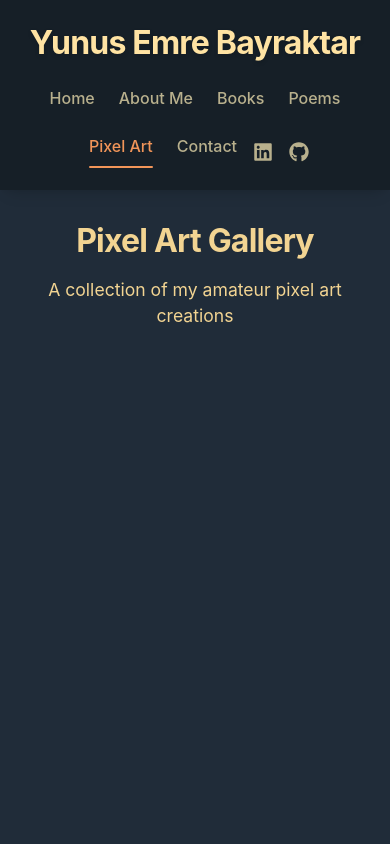
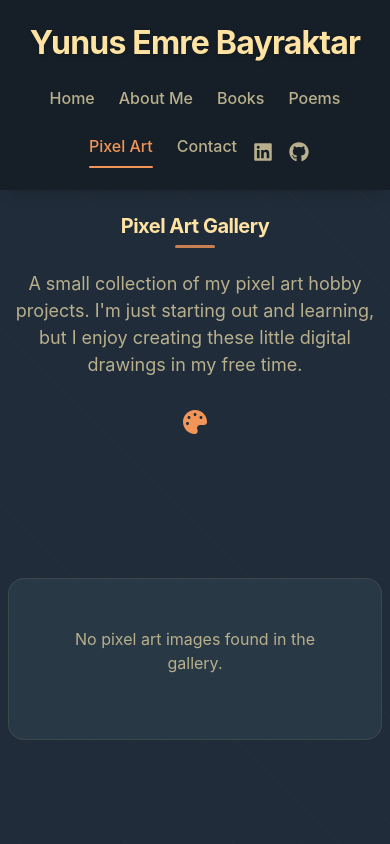
Before and after one commit to yunusemrebayraktar/personal-portfolio, a React (Create React App) app in the folder frontend/: page /pixel-art in a window 390 px wide. Shown: the top 844 px of the page. Built offline with nearby package versions, Linux system fonts and the light colour scheme.

Commit message:
Pixel Art Page Added

```diff
--- a/frontend/src/components/Books.jsx
+++ b/frontend/src/components/Books.jsx
@@ -59,7 +59,7 @@ const Books = () => {
     }
 
     fetchBooks();
-  }, [currentPage, shouldSearch]);
+  }, [currentPage, shouldSearch, searchQuery]);
 
   const handleSearch = (event) => {
     if (event.key === 'Enter') {
@@ -113,6 +113,10 @@ const Books = () => {
       <div className="books-container">
         <div className="books-header">
           <h1>Books</h1>
+          <p className="books-description">
+            Welcome to my personal library! Here's a collection of books that have shaped my thoughts
+            and sparked my imagination. Each one holds a special place in my journey.
+          </p>
           <div className="search-container">
             <div className="search-wrapper">
               <FaSearch className="search-icon" onClick={handleSearchClick} />
--- a/frontend/src/components/PixelArt.jsx
+++ b/frontend/src/components/PixelArt.jsx
@@ -1,12 +1,23 @@
-import React from 'react';
-import { motion } from 'framer-motion';
+import React, { useState } from 'react';
+import { motion, AnimatePresence } from 'framer-motion';
+import { FaPalette } from 'react-icons/fa';
 import transition from '../transition';
 import '../styles/PixelArt.css';
 
 const PixelArt = () => {
+  const [selectedImage, setSelectedImage] = useState(null);
+
   // Import all pixel art images from assets
   const importAll = (r) => {
-    return r.keys().map(r);
+    return r.keys().map((key) => ({
+      src: r(key),
+      title: key
+        .replace(/^.*[/\\]/, '')  // Remove path
+        .split('.')[0]            // Remove extension
+        .replace(/^\d+_/, '')     // Remove number prefix and underscore
+        .replace(/-/g, ' '),      // Replace dashes with spaces
+      size: getImageSize(r(key))
+    }));
   };
 
   // Get all images from the pixelart directory
@@ -28,12 +39,16 @@ const PixelArt = () => {
   };
 
   return (
-    <div className="pixel-art">
-      <div className="pixel-art-container">
-        <div className="pixel-art-header">
+    <main className="pixel-art">
+      <div className="container pixel-art-container">
+        <header className="pixel-art-header">
           <h1>Pixel Art Gallery</h1>
-          <p>A collection of my amateur pixel art creations</p>
-        </div>
+          <p>
+            A small collection of my pixel art hobby projects. I'm just starting out and learning,
+            but I enjoy creating these little digital drawings in my free time.
+          </p>
+          <FaPalette className="pixel-art-icon" />
+        </header>
 
         <motion.div
           className="pixel-art-grid"
@@ -44,24 +59,92 @@ const PixelArt = () => {
           {images.map((image, index) => (
             <motion.div
               key={index}
-              className="pixel-art-item"
+              className={`pixel-art-item ${image.size}`}
               variants={item}
-              whileHover={{ scale: 1.05 }}
-              whileTap={{ scale: 0.95 }}
+              whileHover={{ scale: 1.02 }}
+              whileTap={{ scale: 0.98 }}
+              onClick={() => setSelectedImage(image)}
+              role="button"
+              tabIndex={0}
+              onKeyDown={(e) => {
+                if (e.key === 'Enter' || e.key === ' ') {
+                  setSelectedImage(image);
+                }
+              }}
             >
               <div className="pixel-art-image-wrapper">
                 <img
-                  src={image}
-                  alt={`Pixel Art ${index + 1}`}
+                  src={image.src}
+                  alt={image.title}
                   className="pixel-art-image"
                 />
+                <div className="pixel-art-overlay">
+                  <h3>{image.title}</h3>
+                </div>
               </div>
             </motion.div>
           ))}
         </motion.div>
+
+        {images.length === 0 && (
+          <div className="no-results">
+            <p>No pixel art images found in the gallery.</p>
+          </div>
+        )}
       </div>
-    </div>
+
+      <AnimatePresence>
+        {selectedImage && (
+          <motion.div
+            className="pixel-art-modal-overlay"
+            initial={{ opacity: 0 }}
+            animate={{ opacity: 1 }}
+            exit={{ opacity: 0 }}
+            onClick={() => setSelectedImage(null)}
+          >
+            <motion.div
+              className="pixel-art-modal"
+              initial={{ scale: 0.5, opacity: 0 }}
+              animate={{ scale: 1, opacity: 1 }}
+              exit={{ scale: 0.5, opacity: 0 }}
+              onClick={e => e.stopPropagation()}
+            >
+              <img
+                src={selectedImage.src}
+                alt={selectedImage.title}
+                className="pixel-art-modal-image"
+              />
+              <h2>{selectedImage.title}</h2>
+              <button
+                className="pixel-art-modal-close"
+                onClick={() => setSelectedImage(null)}
+                aria-label="Close modal"
+              >
+                ×
+              </button>
+            </motion.div>
+          </motion.div>
+        )}
+      </AnimatePresence>
+    </main>
   );
 };
 
+// Helper function to determine image size class
+const getImageSize = (src) => {
+  const img = new Image();
+  img.src = src;
+
+  // Get natural dimensions
+  const width = img.naturalWidth;
+  const height = img.naturalHeight;
+  const ratio = width / height;
+
+  // Determine size based on dimensions
+  if (ratio >= 1.8) return 'wide';     // 1x2 layout
+  if (ratio <= 0.6) return 'tall';     // 2x1 layout
+  if (width >= 200 && height >= 200) return 'large';  // 2x2 layout for large images
+  return '';  // 1x1 layout for regular images
+};
+
 export default transition(PixelArt);
--- a/frontend/src/styles/PixelArt.css
+++ b/frontend/src/styles/PixelArt.css
@@ -1,81 +1,291 @@
 .pixel-art {
   min-height: 100vh;
-  padding: 2rem;
-  background-color: var(--background);
+  padding: var(--spacing-3xl) 0;
+  background-color: var(--color-gunmetal-dark);
   color: var(--text);
+  position: relative;
+  overflow: hidden;
+}
+
+/* Background pattern */
+.pixel-art::after {
+  content: '';
+  position: absolute;
+  top: -50%;
+  left: -10%;
+  width: 120%;
+  height: 200%;
+  background: repeating-linear-gradient(
+    45deg,
+    rgba(242, 149, 89, 0.02) 0px,
+    rgba(242, 149, 89, 0.02) 1px,
+    transparent 1px,
+    transparent 25px
+  );
+  z-index: 0;
+  pointer-events: none;
 }
 
 .pixel-art-container {
-  max-width: 1200px;
+  max-width: 1400px;
   margin: 0 auto;
-  padding: 2rem;
+  padding: 0 var(--spacing-md);
+  position: relative;
+  z-index: 1;
 }
 
 .pixel-art-header {
   text-align: center;
-  margin-bottom: 3rem;
+  margin-bottom: var(--spacing-2xl);
 }
 
 .pixel-art-header h1 {
-  font-size: 2.5rem;
-  margin-bottom: 1rem;
-  color: var(--primary);
+  font-size: var(--font-size-3xl);
+  color: var(--color-peach-bright);
+  margin-bottom: var(--spacing-md);
+  position: relative;
+  display: inline-block;
+}
+
+.pixel-art-header h1::after {
+  content: '';
+  position: absolute;
+  bottom: -10px;
+  left: 50%;
+  transform: translateX(-50%);
+  width: 40px;
+  height: 3px;
+  background-color: var(--color-tangerine);
+  border-radius: 2px;
+  opacity: 0.8;
 }
 
 .pixel-art-header p {
-  font-size: 1.1rem;
-  color: var(--text-secondary);
+  font-size: var(--font-size-lg);
+  color: var(--color-sage);
+  margin-bottom: var(--spacing-xl);
+  text-align: center;
+  max-width: 600px;
+  margin: var(--spacing-md) auto var(--spacing-xl);
+}
+
+.pixel-art-icon {
+  font-size: var(--font-size-2xl);
+  color: var(--color-tangerine);
+  margin-bottom: var(--spacing-md);
 }
 
 .pixel-art-grid {
   display: grid;
-  grid-template-columns: repeat(auto-fill, minmax(250px, 1fr));
-  gap: 2rem;
-  padding: 1rem;
+  grid-template-columns: repeat(4, 1fr);
+  gap: var(--spacing-2xl);
+  padding: var(--spacing-md);
+  grid-auto-flow: dense;
+  margin-top: var(--spacing-2xl);
+  grid-auto-rows: 1fr;
 }
 
 .pixel-art-item {
-  background: var(--card-background);
-  border-radius: 12px;
+  background: var(--color-gunmetal);
+  border-radius: var(--radius-lg);
   overflow: hidden;
-  box-shadow: 0 4px 6px rgba(0, 0, 0, 0.1);
-  transition: transform 0.3s ease;
+  border: 1px solid rgba(242, 212, 146, 0.1);
+  box-shadow: 0 4px 12px rgba(0, 0, 0, 0.08);
+  transition: all 0.3s ease;
+  position: relative;
+  cursor: pointer;
+  height: 100%;
+}
+
+/* Specific layout classes */
+.pixel-art-item.wide {
+  grid-column: span 2;
+}
+
+.pixel-art-item.tall {
+  grid-row: span 2;
+}
+
+.pixel-art-item.large {
+  grid-column: span 2;
+  grid-row: span 2;
+}
+
+.pixel-art-item:not(.wide):not(.tall):not(.large) {
+  aspect-ratio: 1/1;   /* 1x1 layout */
+}
+
+.pixel-art-item:hover {
+  transform: translateY(-5px);
+  border-color: rgba(242, 212, 146, 0.2);
+  box-shadow: 0 6px 15px rgba(0, 0, 0, 0.12);
 }
 
 .pixel-art-image-wrapper {
   position: relative;
-  padding-top: 100%; /* 1:1 Aspect Ratio */
+  width: 100%;
+  height: 100%;
   overflow: hidden;
+  background: rgba(0, 0, 0, 0.1);
+  display: flex;
+  align-items: center;
+  justify-content: center;
+  border-radius: calc(var(--radius-lg) - 2px);
+  padding: var(--spacing-sm);
 }
 
 .pixel-art-image {
-  position: absolute;
-  top: 0;
-  left: 0;
   width: 100%;
   height: 100%;
   object-fit: contain;
-  background-color: var(--card-background);
-  image-rendering: pixelated; /* This makes pixel art look crisp */
-  padding: 1rem;
+  background-color: var(--color-gunmetal);
+  image-rendering: pixelated;
+  transition: transform 0.3s ease;
+  border-radius: var(--radius-md);
+}
+
+.pixel-art-item:hover .pixel-art-image {
+  transform: scale(1.05);
+}
+
+.pixel-art-overlay {
+  position: absolute;
+  bottom: 0;
+  left: 0;
+  right: 0;
+  background: var(--color-gunmetal);
+  padding: var(--spacing-md);
+  transform: translateY(100%);
+  transition: transform 0.3s ease;
+  border-bottom-left-radius: var(--radius-lg);
+  border-bottom-right-radius: var(--radius-lg);
+  border-top: 1px solid rgba(242, 212, 146, 0.1);
+}
+
+.pixel-art-item:hover .pixel-art-overlay {
+  transform: translateY(0);
+}
+
+.pixel-art-overlay h3 {
+  color: var(--color-peach-bright);
+  margin: 0;
+  font-size: var(--font-size-md);
+  text-transform: capitalize;
+  text-align: center;
+}
+
+/* Modal styles */
+.pixel-art-modal-overlay {
+  position: fixed;
+  top: 0;
+  left: 0;
+  right: 0;
+  bottom: 0;
+  background: rgba(0, 0, 0, 0.9);
+  display: flex;
+  justify-content: center;
+  align-items: center;
+  z-index: 1000;
+  padding: var(--spacing-xl);
+  backdrop-filter: blur(5px);
+}
+
+.pixel-art-modal {
+  background: var(--color-gunmetal);
+  padding: var(--spacing-xl);
+  border-radius: var(--radius-lg);
+  position: relative;
+  max-width: 90vw;
+  max-height: 90vh;
+  overflow: hidden;
+  box-shadow: 0 24px 48px rgba(0, 0, 0, 0.2);
+}
+
+.pixel-art-modal-image {
+  max-width: 100%;
+  max-height: 70vh;
+  object-fit: contain;
+  image-rendering: pixelated;
+  display: block;
+  margin: 0 auto;
+  background-color: rgba(0, 0, 0, 0.05);
+  border-radius: var(--radius-lg);
+  padding: var(--spacing-lg);
+}
+
+.pixel-art-modal h2 {
+  text-align: center;
+  margin: var(--spacing-md) 0;
+  color: var(--color-peach-bright);
+  text-transform: capitalize;
+}
+
+.pixel-art-modal-close {
+  position: absolute;
+  top: var(--spacing-md);
+  right: var(--spacing-md);
+  background: none;
+  border: none;
+  color: var(--color-peach-bright);
+  font-size: var(--font-size-2xl);
+  cursor: pointer;
+  width: 40px;
+  height: 40px;
+  display: flex;
+  align-items: center;
+  justify-content: center;
+  border-radius: 50%;
+  transition: all 0.2s ease;
+}
+
+.pixel-art-modal-close:hover {
+  background: rgba(242, 149, 89, 0.1);
+  transform: rotate(90deg);
 }
 
 /* Responsive adjustments */
+@media (max-width: 1200px) {
+  .pixel-art-grid {
+    grid-template-columns: repeat(3, 1fr);
+    gap: var(--spacing-xl);
+  }
+}
+
 @media (max-width: 768px) {
   .pixel-art {
-    padding: 1rem;
+    padding: var(--spacing-lg) 0;
   }
 
   .pixel-art-container {
-    padding: 1rem;
+    padding: 0 var(--spacing-sm);
   }
 
   .pixel-art-grid {
-    grid-template-columns: repeat(auto-fill, minmax(200px, 1fr));
-    gap: 1rem;
+    grid-template-columns: repeat(2, 1fr);
+    gap: var(--spacing-lg);
   }
 
   .pixel-art-header h1 {
-    font-size: 2rem;
+    font-size: var(--font-size-2xl);
+  }
+
+  .pixel-art-item.wide,
+  .pixel-art-item.tall {
+    grid-column: span 1;
+    grid-row: span 1;
   }
 }
+
+@media (max-width: 480px) {
+  .pixel-art-grid {
+    grid-template-columns: 1fr;
+  }
+
+  .pixel-art-header h1 {
+    font-size: var(--font-size-xl);
+  }
+
+  .pixel-art-overlay h3 {
+    font-size: var(--font-size-sm);
+  }
+}
```
Also changed, not shown: frontend/src/styles/Books.css (+13 -0 lines).
